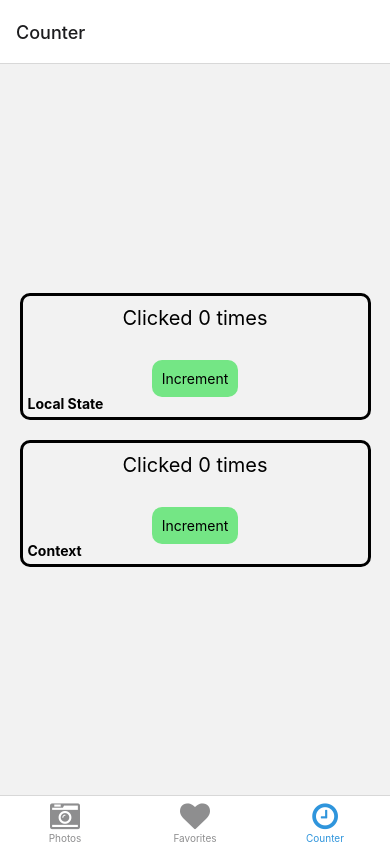
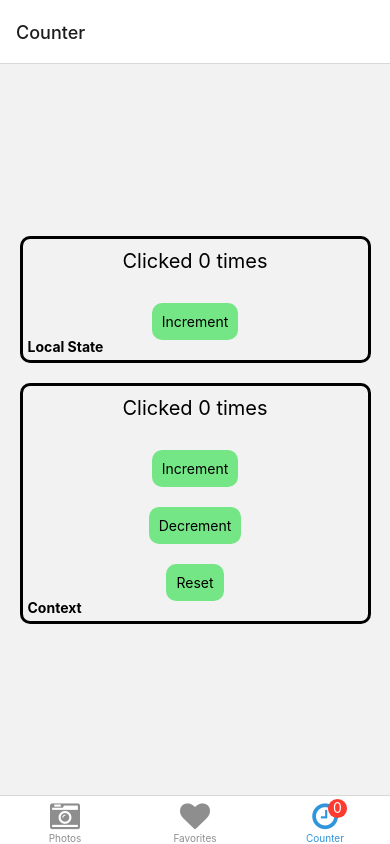
Before and after one commit to andrekovac/PhotoFavorite2, a React Native app: screen /Counter in a window 390 px wide. Built offline with nearby package versions, Linux system fonts and the light colour scheme; no server answers; what expo-linking would draw is missing.

Commit message:
:monocle_face: react context counter

```diff
--- a/App.tsx
+++ b/App.tsx
@@ -19,6 +19,14 @@ export default function App() {
     increment: () => {
       setCount((prevCount) => prevCount + 1);
     },
+    decrement: () => {
+      if (count > 0) {
+        setCount((prevCount) => prevCount - 1);
+      }
+    },
+    reset: () => {
+      setCount(0);
+    },
   };
 
   if (!isLoadingComplete) {
--- a/components/counter/CounterWithContext.tsx
+++ b/components/counter/CounterWithContext.tsx
@@ -6,7 +6,8 @@ import { Button, ClickedText } from './styles';
 import Wrapper from './Wrapper';
 
 const CounterWithContext: React.VFC = () => {
-  const { count, increment } = useContext<CounterContextT>(CounterContext);
+  const { count, increment, decrement, reset } =
+    useContext<CounterContextT>(CounterContext);
 
   return (
     <Wrapper title="Context">
@@ -14,6 +15,12 @@ const CounterWithContext: React.VFC = () => {
       <Button onPress={increment}>
         <Text>Increment</Text>
       </Button>
+      <Button onPress={decrement}>
+        <Text>Decrement</Text>
+      </Button>
+      <Button onPress={reset}>
+        <Text>Reset</Text>
+      </Button>
     </Wrapper>
   );
 };
--- a/context/counter.ts
+++ b/context/counter.ts
@@ -3,9 +3,13 @@ import React from 'react';
 export type CounterContextT = {
   count: number;
   increment: () => void;
+  decrement: () => void;
+  reset: () => void;
 };
 
 export const CounterContext = React.createContext<CounterContextT>({
   count: 0,
   increment: () => null,
+  decrement: () => null,
+  reset: () => null,
 });
--- a/navigation/bottomTabNavigator.tsx
+++ b/navigation/bottomTabNavigator.tsx
@@ -14,6 +14,8 @@ import PhotosScreen from '../screens/PhotosScreen';
 import CounterScreen from '../screens/CounterScreen';
 import { RootTabParamList, RootTabScreenProps } from '../types';
 import FavoritesScreen from '../screens/FavoritesScreen';
+import { useContext } from 'react';
+import { CounterContext, CounterContextT } from '../context/counter';
 
 /**
  * A bottom tab navigator displays tab buttons on the bottom of the display to switch screens.
@@ -23,6 +25,7 @@ const BottomTab = createBottomTabNavigator<RootTabParamList>();
 
 function BottomTabNavigator() {
   const colorScheme = useColorScheme();
+  const { count } = useContext<CounterContextT>(CounterContext);
 
   return (
     <BottomTab.Navigator
@@ -72,6 +75,7 @@ function BottomTabNavigator() {
           tabBarIcon: ({ color }) => (
             <TabBarIcon name="clock-o" color={color} />
           ),
+          tabBarBadge: count,
         }}
       />
     </BottomTab.Navigator>
```
